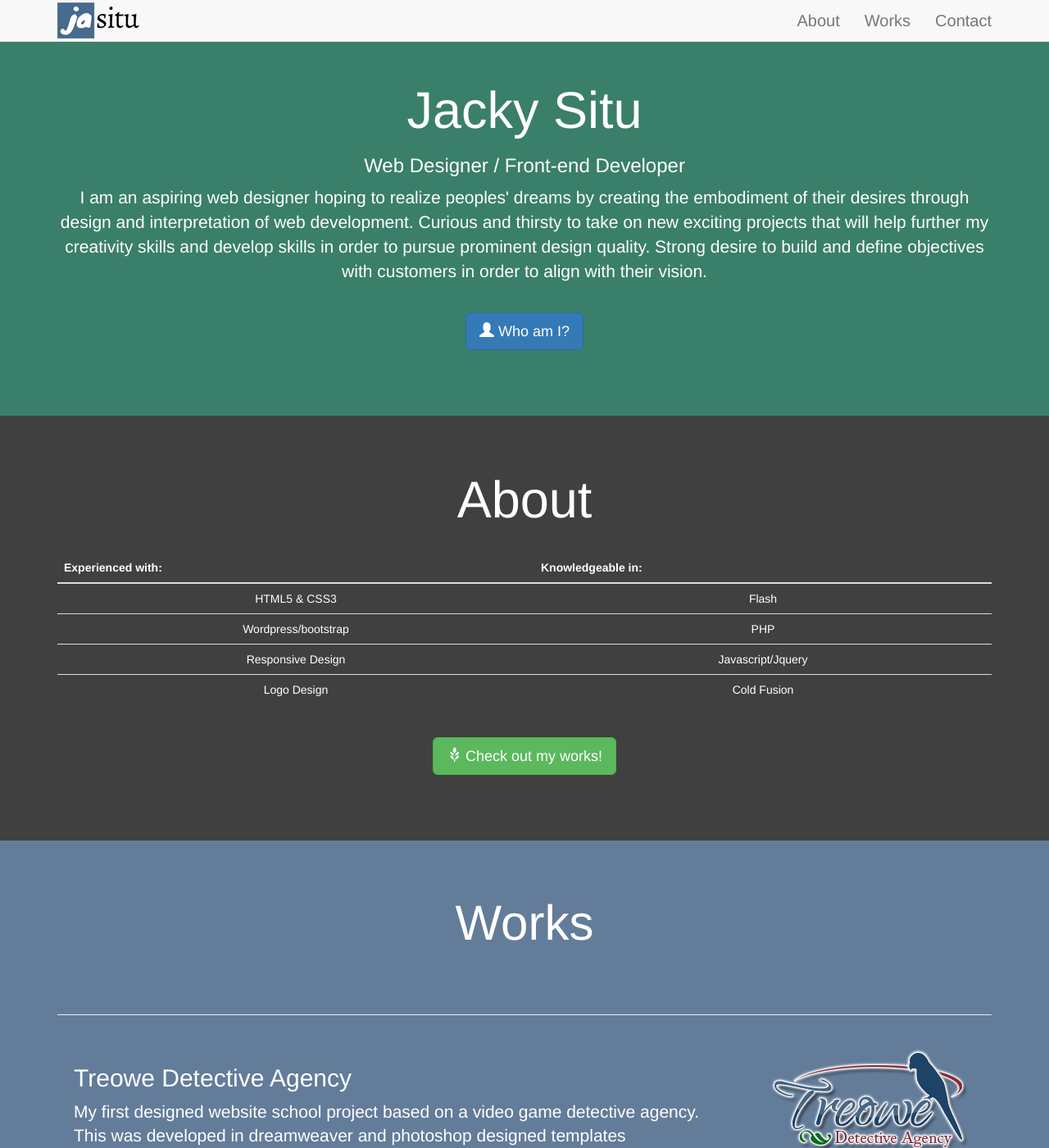
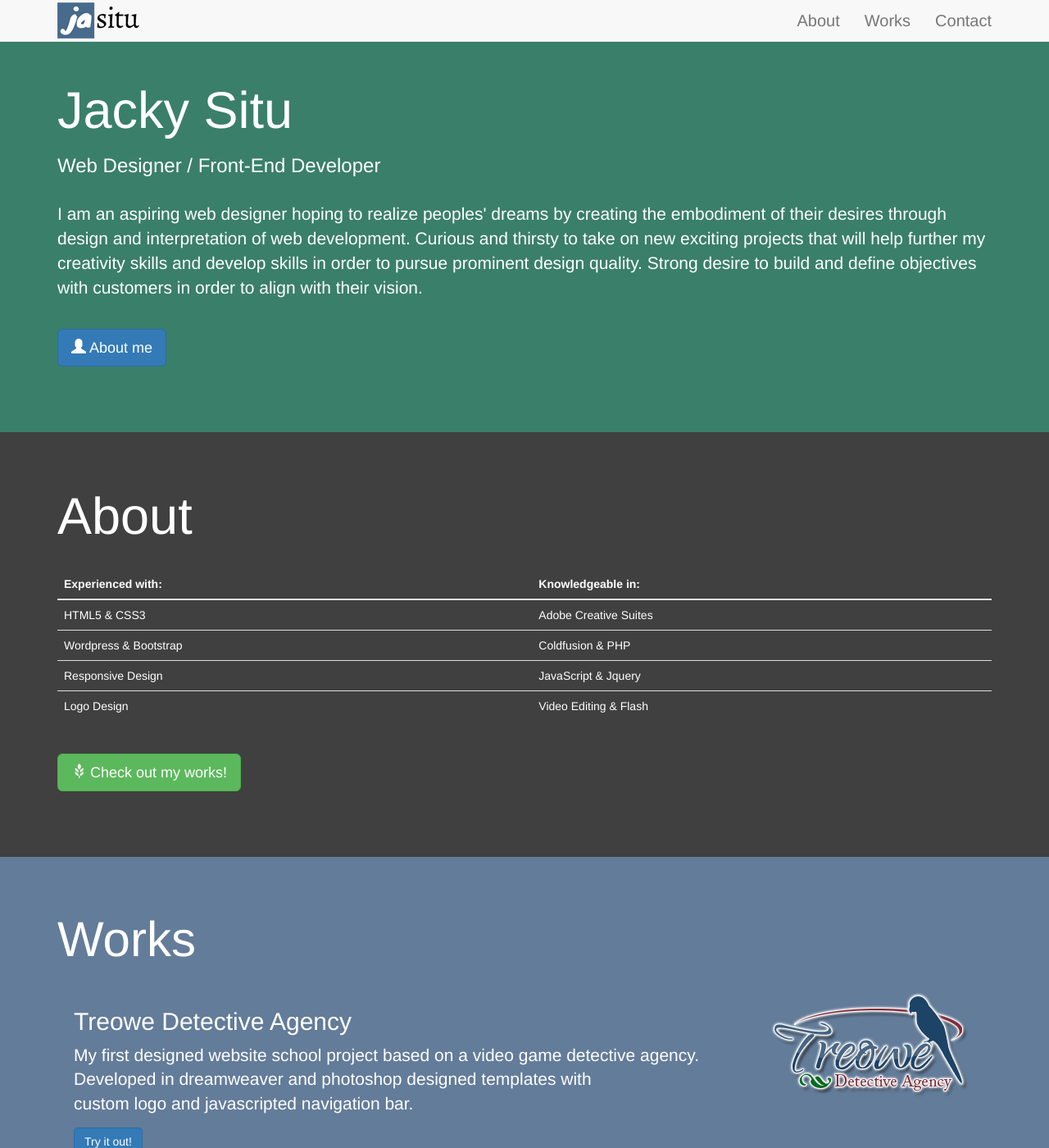
Before and after one commit to jasitu/jasitu.github.io, a Jekyll site: the page index.html, which Jekyll copies as it is, in a window 1280 px wide and 1400 px high. Shown: the whole window at 82% size. Built offline with Jekyll 4.4.1, drawn with Linux system fonts in a browser that asks for light colours; nearby versions of some CDN libraries; some of the changed text lies outside the part shown.

Commit message:
update index with css

```diff
--- a/index.html
+++ b/index.html
@@ -7,6 +7,9 @@
     <link href="css/custom.css" rel="stylesheet">
     <link href="css/bootstrap.css" rel="stylesheet">
     <link href="css/scrolling-nav.css" rel="stylesheet">
+    <link href="https://fonts.googleapis.com/css?family=Alegreya" rel="stylesheet">
+    <link href="https://fonts.googleapis.com/css?family=Source+Sans+Pro" rel="stylesheet">
+    <link href="https://fonts.googleapis.com/css?family=Raleway" rel="stylesheet">
     <link rel="stylesheet" href="https://maxcdn.bootstrapcdn.com/font-awesome/4.6.1/css/font-awesome.min.css">
     <link rel="icon" type="image/png" href="img/favicon-32x32.png" sizes="32x32" />
     <link rel="icon" type="image/png" href="img/favicon-16x16.png" sizes="16x16" />
@@ -39,10 +42,10 @@
     </nav>
 
     <!-- jumbotron -->
-    <div class="jumbotron text-center" id="jumbo">
+    <div class="jumbotron text-center-justify" id="jumbo">
       <div class="container">
         <h1>Jacky Situ</h1>
-        <h3>Web Designer / Front-end Developer</h3>
+        <h3>Web Designer / Front-End Developer</h3><br>
         <p>
           I am an aspiring web designer hoping to realize peoples' dreams by creating the
           embodiment of their desires through design and interpretation of web development.
@@ -53,19 +56,19 @@
         <br>
         <a class="page-scroll" href="#about">
         <button type="button" class="btn btn-primary btn-lg">
-          <span class="glyphicon glyphicon-user" aria-hidden="true"></span> Who am I?</button></a>
+          <span class="glyphicon glyphicon-user" aria-hidden="true"></span>   About me</button></a>
       </div>
     </div>
 
     <!-- about -->
 
-    <div class="jumbotron text-center" id="about">
+    <div class="jumbotron text-center-justify" id="about">
       <div class="container">
         <h1>About</h1>
         <br>
         <div class="table-responsive">
-  <table class="table">
-    <thead>
+          <table class="table">
+            <thead>
         <tr>
           <th>Experienced with:</th>
           <th>Knowledgeable in:</th>
@@ -74,19 +77,19 @@
       <tbody>
         <tr>
           <td>HTML5 & CSS3</td>
-          <td>Flash</td>
+          <td>Adobe Creative Suites</td>
         </tr>
         <tr>
-          <td>Wordpress/bootstrap</td>
-          <td>PHP</td>
+          <td>Wordpress & Bootstrap</td>
+          <td>Coldfusion & PHP</td>
         </tr>
         <tr>
           <td>Responsive Design</td>
-          <td>Javascript/Jquery</td>
+          <td>JavaScript & Jquery</td>
         </tr>
         <tr>
           <td>Logo Design</td>
-          <td>Cold Fusion</<td>
+          <td>Video Editing & Flash</<td>
         </tr>
 
 
@@ -100,16 +103,14 @@
       </div>
     </div>
 
-<div class="jumbotron text-center" id="works">
-      <h1>Works</h1>
-    </div>
+<div class="jumbotron text-center-justify" id="works">
   <div class="container">
-    <hr class="featurette-divider">
+    <h1>Works</h1>
         <div class="featurette" id="treowe">
             <img class="featurette-image img-responsive pull-right" src="img/treowelogo.png">
             <h2 class="featurette-heading">Treowe Detective Agency</h2>
             <p class="lead">My first designed website school project based on a video game detective agency.<br>
-              This was developed in dreamweaver and photoshop designed templates<br> with custom logo and javascripted navigation bar.</p>
+              Developed in dreamweaver and photoshop designed templates with <br>custom logo and javascripted navigation bar.</p>
             <a href="http://jasitu.github.io/website/home.html" target="_blank"
             <button type="button" class="btn btn-primary">Try it out!</button>
             </a>
@@ -119,9 +120,9 @@
     <div class="container">
       <hr class="featurette-divider">
         <div class="featurette" id="empire">
-              <img class="featurette-image img-circle img-responsive pull-left" src="img/empirelogo.jpg">
-              <h2 class="featurette-heading">Empire Garden Restaurant</h2>
-              <p class="lead">An example of a restaurant website based on my father's workplace.<br>Designed with only dynamic HTML.</p>
+              <img class="featurette-image img-circle img-responsive pull-right" src="img/empirelogo.jpg">
+              <h2 class="featurette-heading">Empire Garden Restaurant</h2><br>
+              <p class="lead">An example of a restaurant website based on my father's workplace.<br>Designed with only dynamic HTML.</p><br>
               <a href="http://jasitu.github.io/bigproj/home.html" target="_blank"
               <button type="button" class="btn btn-primary">Try it out!</button>
               </a>
@@ -132,8 +133,8 @@
         <hr class="featurette-divider">
           <div class="featurette" id="origami">
                 <img class="featurette-image img-responsive pull-right" src="img/crane_main.png">
-                <h2 class="featurette-heading"><br>Art of Origami Flash project</h2>
-                <p class="lead"><br>A flash project with interactivity on how to make a <br>origami paper crane with step by step instructions.</p>
+                <h2 class="featurette-heading">Art of Origami Flash Gallery</h2><br>
+                <p class="lead">A flash project with interactivity on how to make a <br>origami paper crane with step by step instructions.</p><br>
                 <a href="http://jasitu.github.io/proj/origamiproj1.html" target="_blank"
                 <button type="button" class="btn btn-primary">Try it out!</button>
                 </a>
@@ -144,9 +145,9 @@
       <hr class="featurette-divider">
           <div class="featurette" id="magazine">
               <img class="featurette-image img-circle img-responsive pull-right" src="img/magazinelogo.jpg">
-              <h2 class="featurette-heading">Future Magazine Concept</h2>
-              <p class="lead"><br>Concept designs magazine covers based on future technology.<br>
-                Based typography following a magazine spread and its pages. </p>
+              <h2 class="featurette-heading">Future Magazine Concept</h2><br>
+              <p class="lead">Concept designs magazine covers based on future technology.<br>
+                Based typography following a magazine spread and its pages. </p><br>
               <button class="btn btn-default" data-toggle="modal" data-target=".firstmodal">Check it out!</button>
 
               <!-- future modal -->
@@ -195,9 +196,9 @@
     <div class="container">
       <hr class="featurette-divider">
         <div class="featurette" id="logo">
-            <img class="featurette-image img-responsive pull-left" src="img/logowater.png">
+            <img class="featurette-image img-responsive pull-right" src="img/logowater.png">
             <h2 class="featurette-heading">Waterworks Logo Design</h2>
-            <p class="lead"><br>Redesigning an old logo based on Metropolitan Waterworks Museum.
+            <p class="lead">Redesigning an old logo based on Metropolitan Waterworks Museum.
               <br>Concept design, mind mapping, and several reiterations
               to recreate <br>newly modern logos based on typography and color theory.</p>
             <button class="btn btn-default" data-toggle="modal" data-target=".secondmodal">Check it out!</button>
@@ -233,7 +234,7 @@
             </div>
         </div>
       </div>
-
+</div>
   <!-- contact -->
   <div class="jumbotron text-center" id="contact">
     <div class="container">
@@ -242,7 +243,7 @@
       <form class="form-horizontal" id="contactform" method="post" role="form">
 
           <div class="form-group">
-            <label class="col-md-4 control-label">Name</label>
+            <label class="col-md-4 control-label"></label>
             <div class="col-md-4 inputGroupContainer">
               <div class="input-group">
                 <span class="input-group-addon"><i class="glyphicon glyphicon-user"></i></span>
@@ -252,7 +253,7 @@
           </div>
 
           <div class="form-group">
-            <label class="col-md-4 control-label">Email Address</label>
+            <label class="col-md-4 control-label"></label>
             <div class="col-md-4 inputGroupContainer">
               <div class="input-group">
                 <span class="input-group-addon"><i class="glyphicon glyphicon-envelope"></i></span>
@@ -265,7 +266,7 @@
           <input type="text" name="_gotcha" style="display:none" />
 
           <div class="form-group">
-            <label class="col-md-4 control-label">Message</label>
+            <label class="col-md-4 control-label"></label>
             <div class="col-md-4 inputGroupContainer">
               <div class="input-group">
                 <span class="input-group-addon"><i class="glyphicon glyphicon-pencil"></i></span>
```
Also changed, not shown: other parts of index.html (+1 -1 lines).
